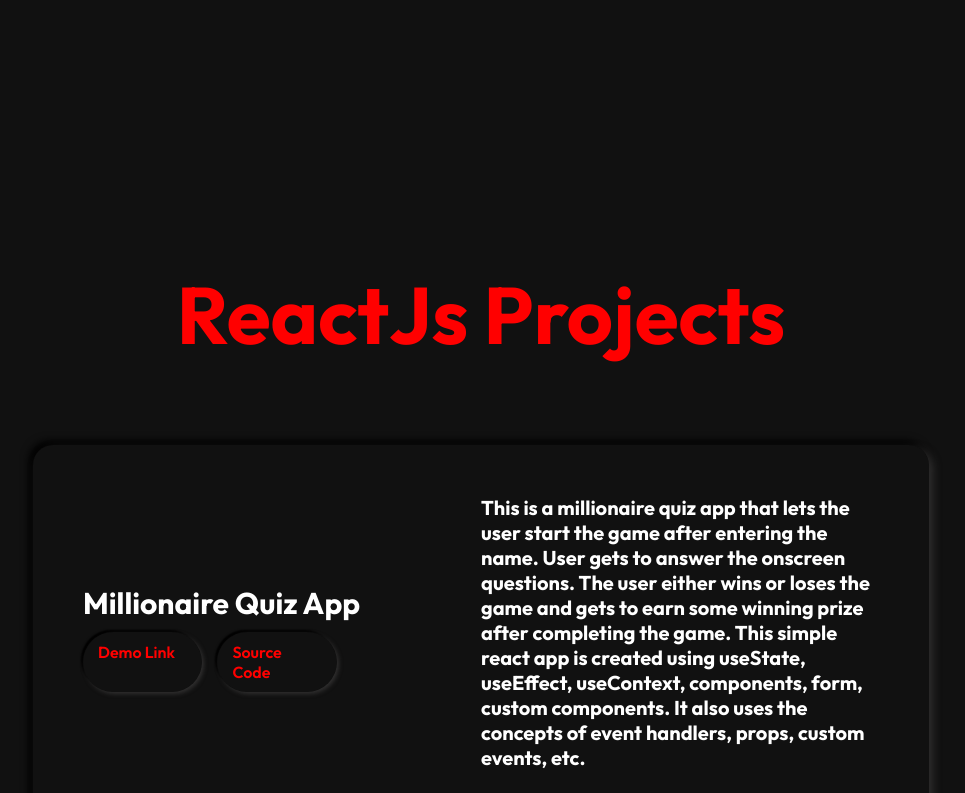
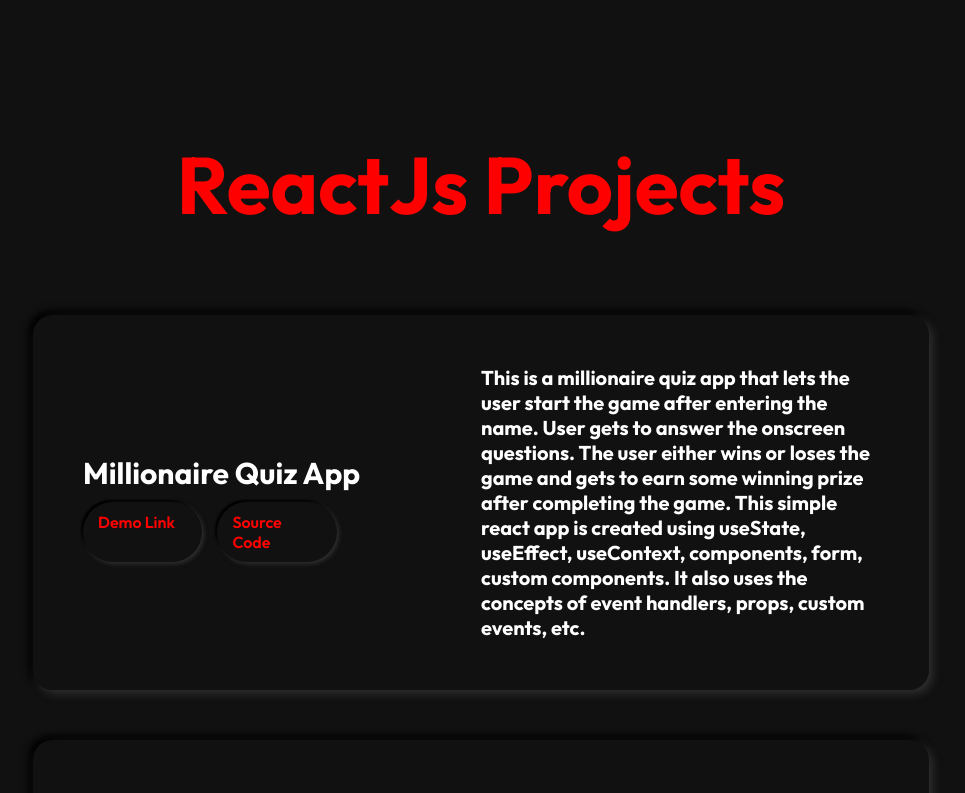
Before and after one commit to ambervector/react-portfolio, a React (Create React App) app: page /projects in a window 1280 px wide. Shown: the part 600-1393 px from the top of the page, without its empty margins (159-1124 px from the left). Built offline with nearby package versions, Linux system fonts and the light colour scheme.

Commit message:
hosting on firebase

```diff
--- a/src/components/ReactProjects.module.css
+++ b/src/components/ReactProjects.module.css
@@ -1,6 +1,6 @@
 .container {
   width: 70%;
-  margin: 28rem auto;
+  margin: 15rem auto;
 }
 
 div h2 {
```
Also changed, not shown: firebase.json (added), 13 other files (tests, documents, lock files or other folders).
